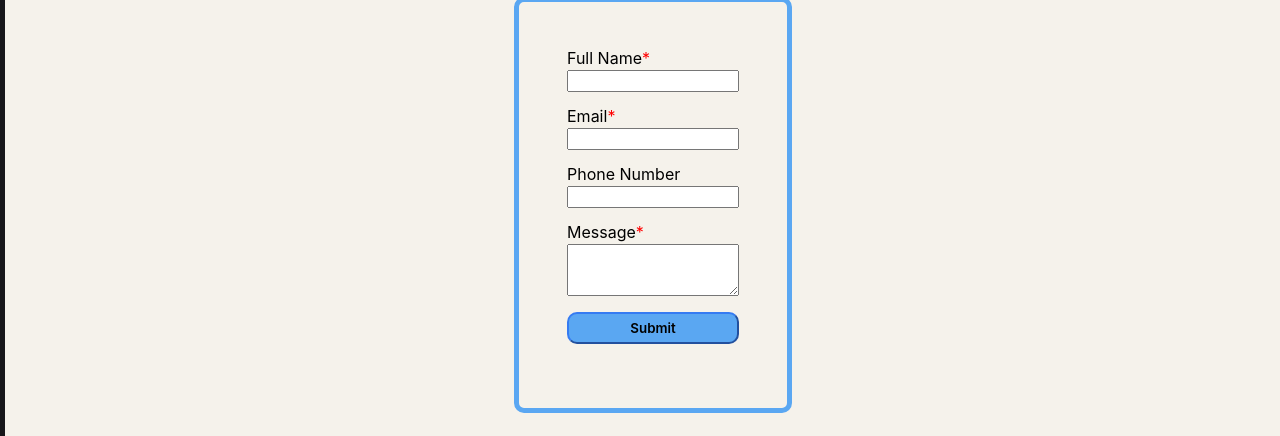
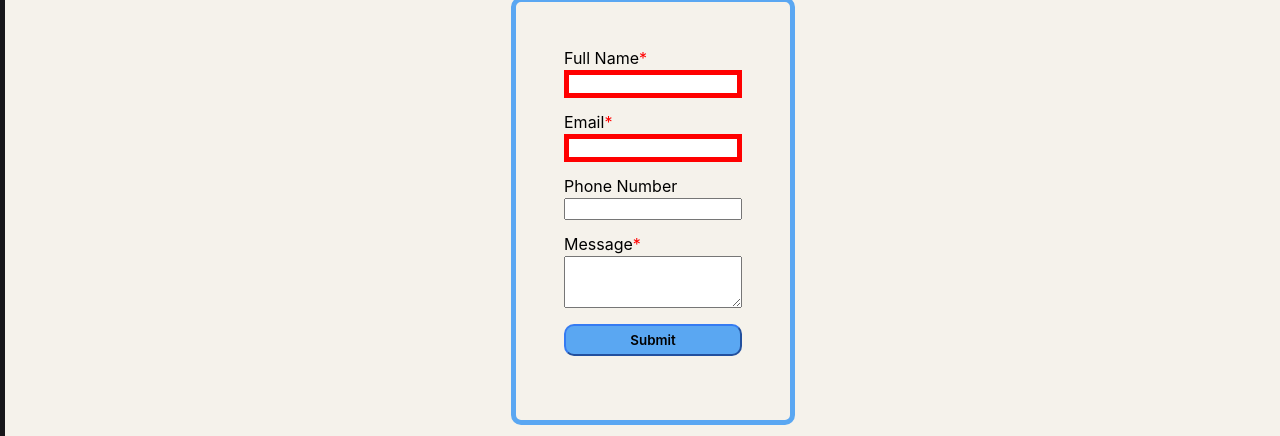
Before and after one commit to mayhyacinth31/Portfolio-Capstone, a plain HTML site: page contact.html in a window 1280 px wide. Shown: the part 664-1100 px from the top of the page. Drawn offline with Linux system fonts and the light colour scheme; a web font is replaced by a local one.

Commit message:
Added required attributes

```diff
--- a/contact.html
+++ b/contact.html
@@ -51,13 +51,13 @@
                 <form action="" method="get">
 
                     <label for="name">Full Name<span class="required">*</span></label>
-                    <input type="text" id="name">
+                    <input type="text" id="name" required>
                     <label for="email">Email<span class="required">*</span></label>
-                    <input type="email" id="email">
+                    <input type="email" id="email" required>
                     <label for="phone">Phone Number</label>
                     <input type="number" id="phone">
                     <label for="comments">Message<span class="required">*</span></label>
-                    <textarea type="text" id="comments"></textarea>
+                    <textarea type="text" id="comments" required></textarea>
                     <input type="submit">
                 </form>
                 <p>All contact inquiries will be responded to within 3 to 5 business days. Thank you!</p>
```
